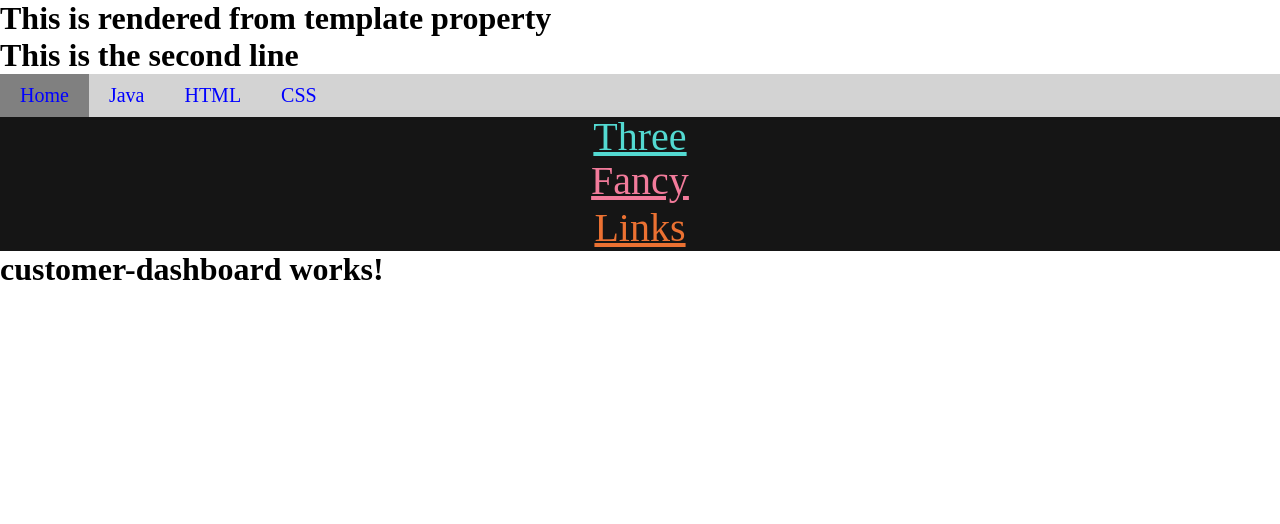
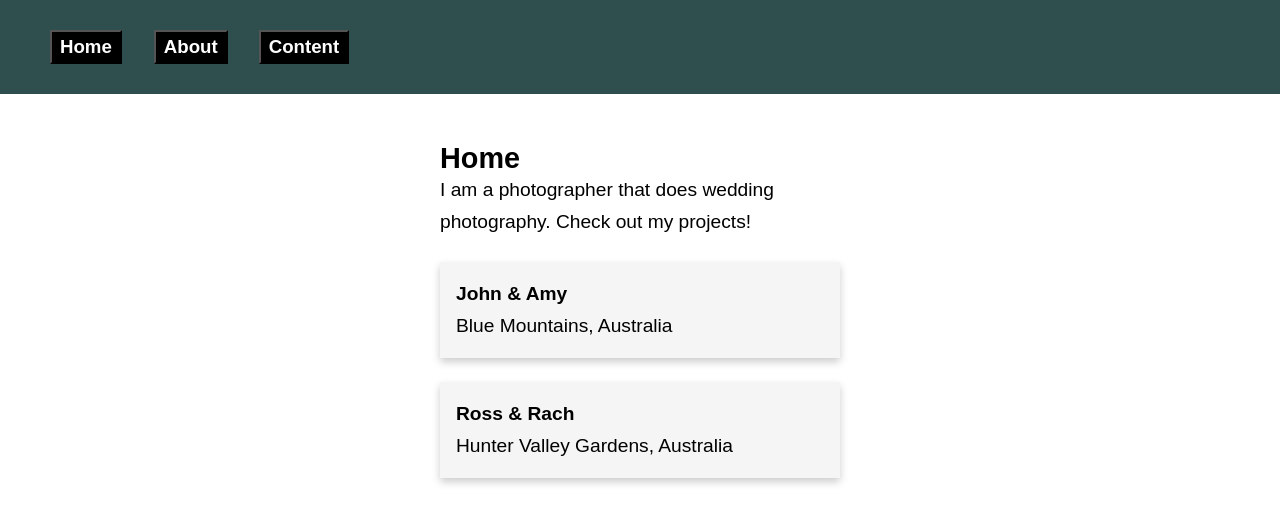
Before and after one commit to uwanitheekshani/Angular-Sample-Project, an Angular app: page / in a window 1280 px wide. Shown: the top 524 px of the page. Built offline with nearby package versions, Linux system fonts and the light colour scheme.

Commit message:
create routing

```diff
--- /dev/null
+++ b/src/app/about/about.component.css
@@ -0,0 +1,4 @@
+.content {
+    line-height: 2rem;
+    font-size: 1.2em;
+  }
--- /dev/null
+++ b/src/app/about/about.component.html
@@ -0,0 +1,12 @@
+<div class="content">
+    <h2> About Me </h2>
+    <p>
+      I'm John, and I love taking photos. I have been taking photos for over 25 years. Visit me on my social media:
+    </p>
+    <a href=""> Facebook </a>
+
+    <a href=""> LinkedIn </a>
+
+    <a href=""> Instagram </a>
+
+   </div>
--- a/src/app/app-routing.module.ts
+++ b/src/app/app-routing.module.ts
@@ -1,7 +1,14 @@
 import { NgModule } from '@angular/core';
 import { RouterModule, Routes } from '@angular/router';
+import { HomeComponent } from './home/home.component';
+import { AboutComponent } from './about/about.component';
+import { ContentComponent } from './content/content.component';
 
-const routes: Routes = [];
+const routes: Routes = [
+  { path: '', component: HomeComponent },
+  { path: 'about', component: AboutComponent },
+  { path: 'content', component: ContentComponent }
+];
 
 @NgModule({
   imports: [RouterModule.forRoot(routes)],
--- a/src/app/app.component.css
+++ b/src/app/app.component.css
@@ -7,5 +7,43 @@ h2{
 }
 
 .componentPage{
-    height: 500px;
+    height: 350px;
+    margin-top: 10px;
 }
+
+
+/* //========================== */
+.container {
+  margin: 48px 35%;
+  font-family: "Arial", sans-serif;
+  display: flex;
+  flex-direction: column;
+  align-items: center;
+}
+
+.navbar {
+  background-color: darkslategray;
+  padding: 30px 50px;
+  display: flex;
+  align-items: center;
+  font-family: sans-serif;
+}
+
+.link:first-of-type {
+  margin-right: 32px;
+}
+
+.link {
+  color: white;
+  text-decoration: none;
+  font-size: 14pt;
+  font-weight: bold;
+}
+
+/* //=============== */
+button {
+  background-color: black;
+  padding: 4px 8px;
+  cursor: pointer;
+  margin-right: 31px;
+}
--- a/src/app/app.component.html
+++ b/src/app/app.component.html
@@ -1,4 +1,17 @@
-<app-template-test></app-template-test>
-<app-navigation></app-navigation>
-<app-content></app-content>
-<app-customer-dashboard></app-customer-dashboard>
+<!-- <app-template-test></app-template-test> -->
+<!-- <app-navigation></app-navigation> -->
+
+<!-- <app-customer-dashboard></app-customer-dashboard> -->
+<!-- <div class="contentPage">
+    <app-content></app-content>
+</div> -->
+
+<div class="navbar">
+    <button class="link" (click)="clickButton('')">Home</button>
+<button class="link" (click)="clickButton('/about')">About</button>
+<button class="link"  (click)="clickButton('/content')">Content</button>
+  </div>
+
+<div class="container">
+    <router-outlet></router-outlet>
+  </div>
--- a/src/app/app.component.ts
+++ b/src/app/app.component.ts
@@ -1,4 +1,5 @@
 import { Component } from '@angular/core';
+import { Router } from '@angular/router';
 
 @Component({
   selector: 'app-root',
@@ -8,4 +9,11 @@ import { Component } from '@angular/core';
 export class AppComponent {
   title = 'sample-project';
   heading ='Hello to Angular';
+
+  constructor(private router: Router) {
+  }
+
+  clickButton(path: string) {
+    this.router.navigate([path]);
 }
+}
--- a/src/app/app.module.ts
+++ b/src/app/app.module.ts
@@ -8,6 +8,8 @@ import { NavigationComponent } from './navigation/navigation.component';
 import { ContentComponent } from './content/content.component';
 import { TemplateTestComponent } from './template-test/template-test.component';
 import { CustomerDashboardModule } from './customer-dashboard/customer-dashboard.module';
+import { HomeComponent } from './home/home.component';
+import { AboutComponent } from './about/about.component';
 
 @NgModule({
   declarations: [
@@ -15,7 +17,9 @@ import { CustomerDashboardModule } from './customer-dashboard/customer-dashboard
     MainComponent,
     NavigationComponent,
     ContentComponent,
-    TemplateTestComponent
+    TemplateTestComponent,
+    HomeComponent,
+    AboutComponent
   ],
   imports: [
     BrowserModule,
--- /dev/null
+++ b/src/app/home/home.component.css
@@ -0,0 +1,13 @@
+.content {
+    line-height: 2rem;
+    font-size: 1.2em;
+  }
+
+  .card {
+    box-shadow: 0 4px 8px 0 rgba(0, 0, 0, 0.2);
+    width: 400px;
+    padding: 16px;
+    margin: 24px 0px;
+    background-color: whitesmoke;
+    font-family: sans-serif;
+  }
--- /dev/null
+++ b/src/app/home/home.component.html
@@ -0,0 +1,14 @@
+<div class="content">
+    <h2> Home </h2>
+    <p>
+      I am a photographer that does wedding photography. Check out my projects!
+    </p>
+    <div class="card">
+      <h4> John & Amy </h4>
+      <p> Blue Mountains, Australia </p>
+    </div>
+    <div class="card">
+      <h4> Ross & Rach </h4>
+      <p> Hunter Valley Gardens, Australia </p>
+    </div>
+  </div>
--- a/src/app/navigation/navigation.component.html
+++ b/src/app/navigation/navigation.component.html
@@ -1,6 +1,8 @@
-<ul>
+<!-- <ul>
   <li><a class="active" href="#home">Home</a></li>
   <li><a href="#">Java</a></li>
+  <a class="link" href="/about">About</a>
   <li><a href="#">HTML</a></li>
   <li><a href="#">CSS</a></li>
-</ul>
+
+</ul> -->
```
Also changed, not shown: src/app/about/about.component.ts (added, +10 -0 lines), src/app/home/home.component.ts (added, +10 -0 lines), 2 other files (tests, documents, lock files or other folders).
